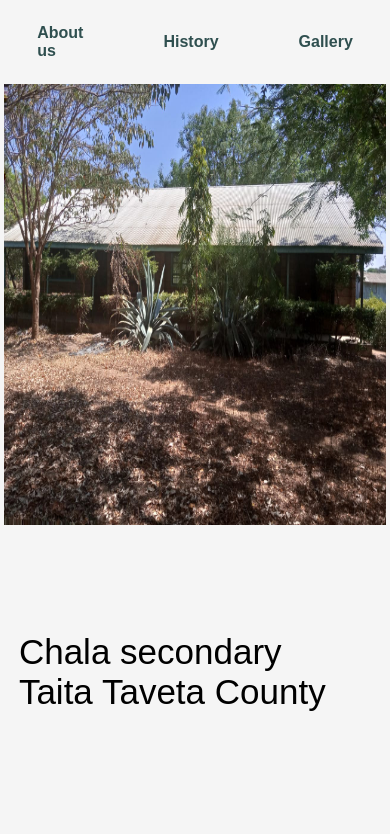
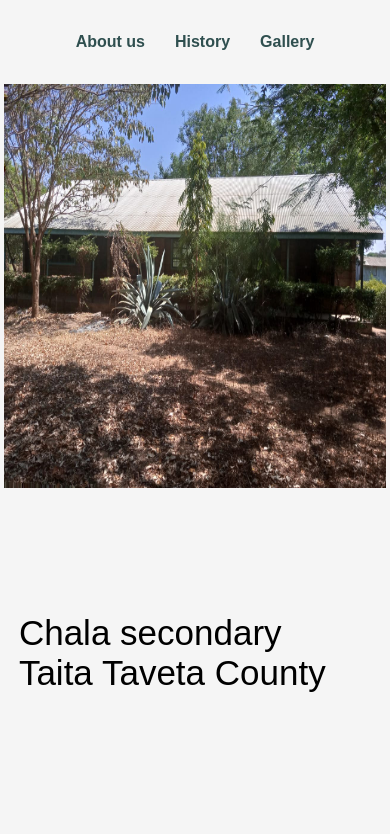
Before and after one commit to amnotperfect/Chala, a Next.js app: page / in a window 390 px wide. Shown: the top 834 px of the page. Built offline with nearby package versions, Linux system fonts and the light colour scheme.

Commit message:
minor ui update

```diff
--- a/styles/Gallery.module.css
+++ b/styles/Gallery.module.css
@@ -48,7 +48,7 @@
   min-height: auto;
   max-height: 300px;
   background-color: sienna;
-  margin: 10px;
+  margin: 10px 0px;
 }
 
 @media (max-width: 600px) {
@@ -62,7 +62,7 @@
   }
 
   .imgCont {
-    flex: 0 0 40%;
+    flex: 0 0 47%;
     height: 200px;
   }
 }
--- a/styles/Home.module.css
+++ b/styles/Home.module.css
@@ -11,8 +11,6 @@
 .header > h1 {
   color: #0c0c0c;
 }
-
-
 
 .page {
   min-height: 100vh;
@@ -207,11 +205,11 @@
   }
 
   .welcome > section:nth-child(1) {
-    flex: 0 0 60%;
+    flex: 0 0 55%;
   }
 
   .welcome > section:nth-child(2) {
-    flex: 0 0 40%;
+    flex: 0 0 45%;
   }
 
   .welcome > section:nth-child(2) > h1 {
@@ -251,7 +249,7 @@
     overflow-x: auto;
     min-height: 50vh;
     max-height: 50vh;
-    background-color: "";
+    background: whitesmoke;
     justify-content: flex-start;
   }
 
--- a/styles/Nav.module.css
+++ b/styles/Nav.module.css
@@ -18,7 +18,7 @@
 
 .nav > ul > li {
   list-style-type: none;
-  margin: 0px 40px;
+  margin: 0px 35px;
   color: darkslategray;
   font-weight: bold;
 }
@@ -58,6 +58,12 @@
   margin: 15px;
   font-size: 15px;
 }
-.popUpMenu > span:hover{
-    color:whitesmoke ;
+.popUpMenu > span:hover {
+  color: whitesmoke;
 }
+
+@media (max-width: 600px) {
+  .nav > ul > li {
+    margin: 0px 15px;
+  }
+}
```
